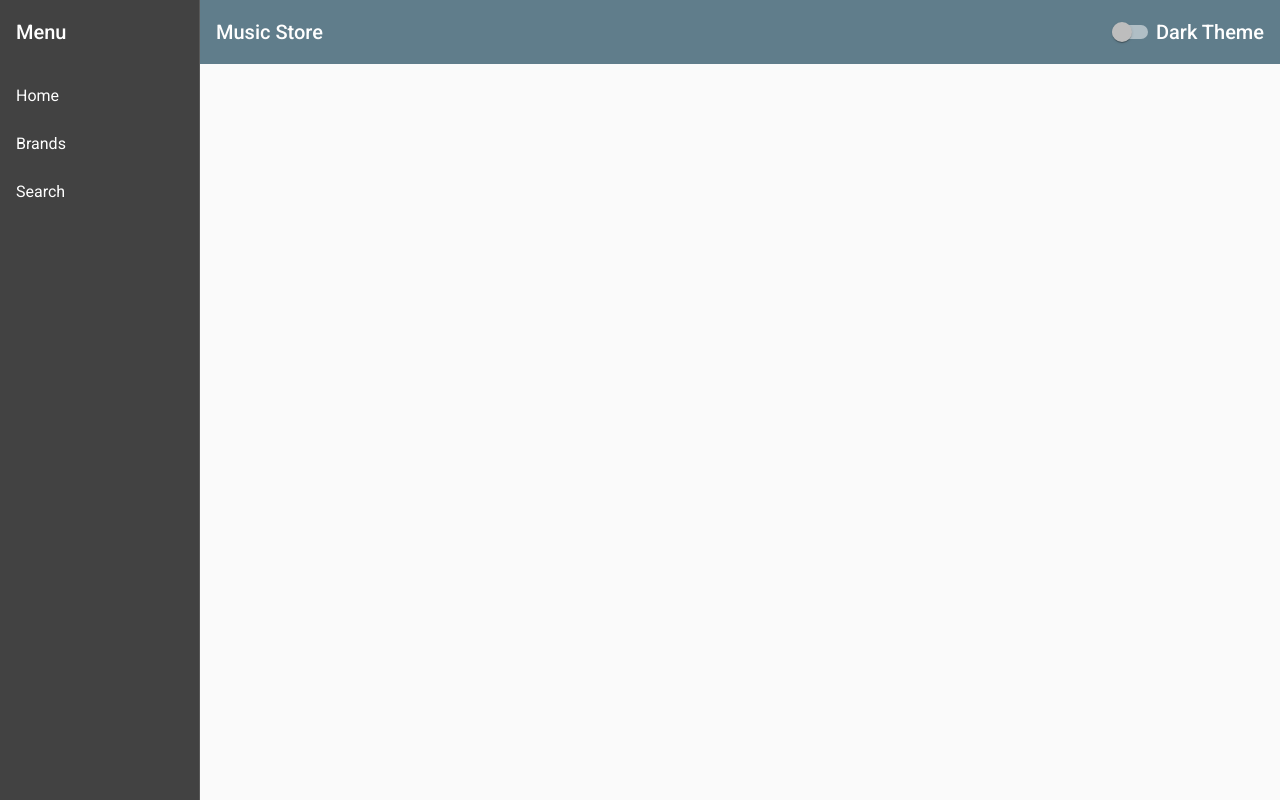
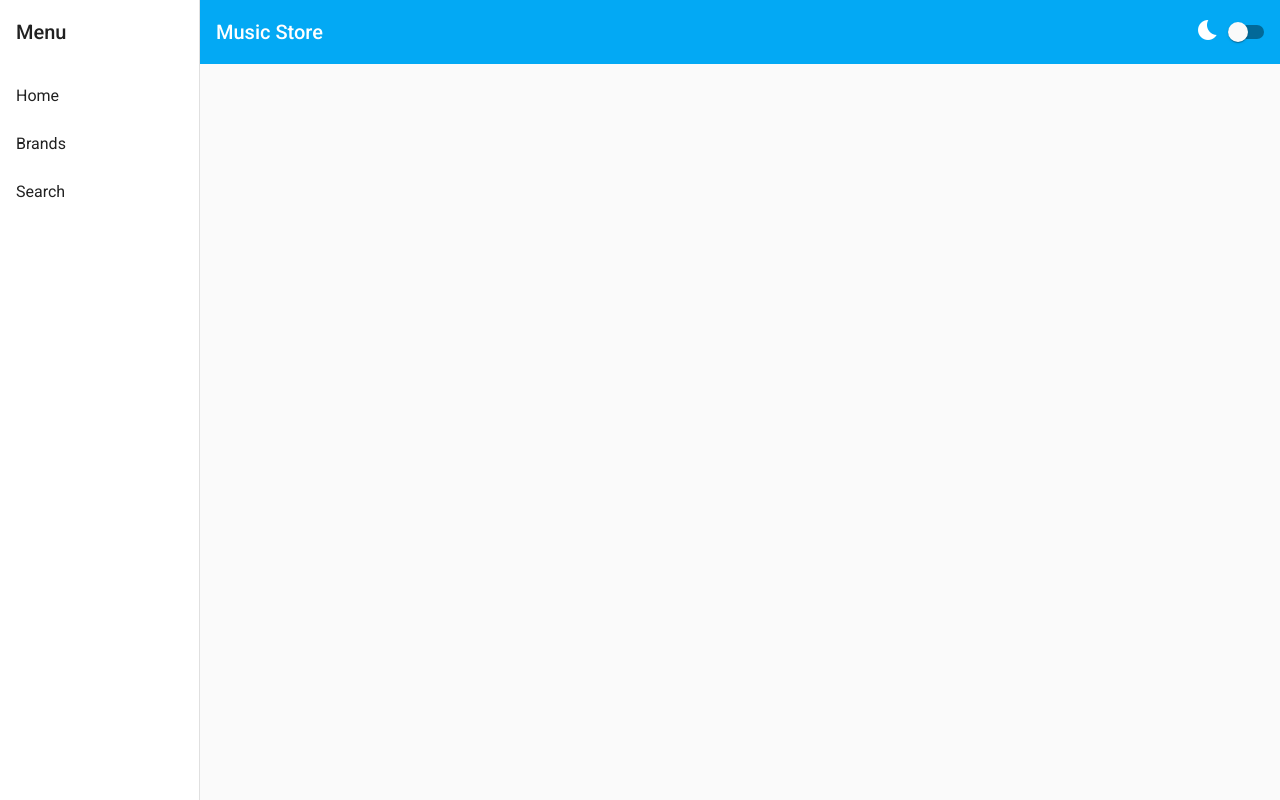
Before and after one commit to jmRicardo/music-store, an Angular app: page / in a window 1280 px wide. Built offline with nearby package versions, Linux system fonts and the light colour scheme.

Commit message:
Dark theme boton completado

```diff
--- a/src/app/brand/brand.component.css
+++ b/src/app/brand/brand.component.css
@@ -21,7 +21,7 @@
 }
 
 .card-image {
-  background-size:contain;
+  background-size:cover;
   background-repeat: no-repeat;
   cursor: pointer;
 }
--- a/src/app/brand/brand.component.ts
+++ b/src/app/brand/brand.component.ts
@@ -54,7 +54,7 @@ export class BrandComponent{
     }else{
       this.newCards.forEach( card => {
         card.col = 1;
-        card.row = Math.floor(Math.random() * 2) + 1;
+        card.row = 2;
       })
     }
 
--- a/src/app/nav/nav.component.html
+++ b/src/app/nav/nav.component.html
@@ -1,4 +1,4 @@
-<mat-sidenav-container class="sidenav-container" [ngClass]="{'dark-theme':isDarkTheme}">
+<mat-sidenav-container class="sidenav-container mat-app-background" [ngClass]="{'dark-theme':isDarkTheme}">
   <mat-sidenav #drawer class="sidenav" fixedInViewport
       [attr.role]="(isHandset$ | async) ? 'dialog' : 'navigation'"
       [mode]="(isHandset$ | async) ? 'over' : 'side'"
@@ -22,8 +22,8 @@
       </button>
       <span>Music Store</span>
       <span style="flex:auto"></span>
-      <mat-slide-toggle>
-        Dark Theme
+      <mat-slide-toggle [(ngModel)] = "isDarkTheme" labelPosition="before" (change)="storeThemeSelection()">
+        <mat-icon>bedtime</mat-icon>
       </mat-slide-toggle>
     </mat-toolbar>
 
--- a/src/app/nav/nav.component.ts
+++ b/src/app/nav/nav.component.ts
@@ -10,7 +10,7 @@ import { map, shareReplay } from 'rxjs/operators';
 })
 export class NavComponent {
 
-  isDarkTheme:boolean = true;
+  isDarkTheme:boolean = true  ;
 
   isHandset$: Observable<boolean> = this.breakpointObserver.observe(Breakpoints.Handset)
     .pipe(
@@ -20,4 +20,12 @@ export class NavComponent {
 
   constructor(private breakpointObserver: BreakpointObserver) {}
 
+  ngOnInit(){
+    this.isDarkTheme = localStorage.getItem('theme') === "Dark";
+  }
+
+  storeThemeSelection(){
+    localStorage.setItem('theme',this.isDarkTheme ? "Dark" : "Light");
+  }
+
 }
```
